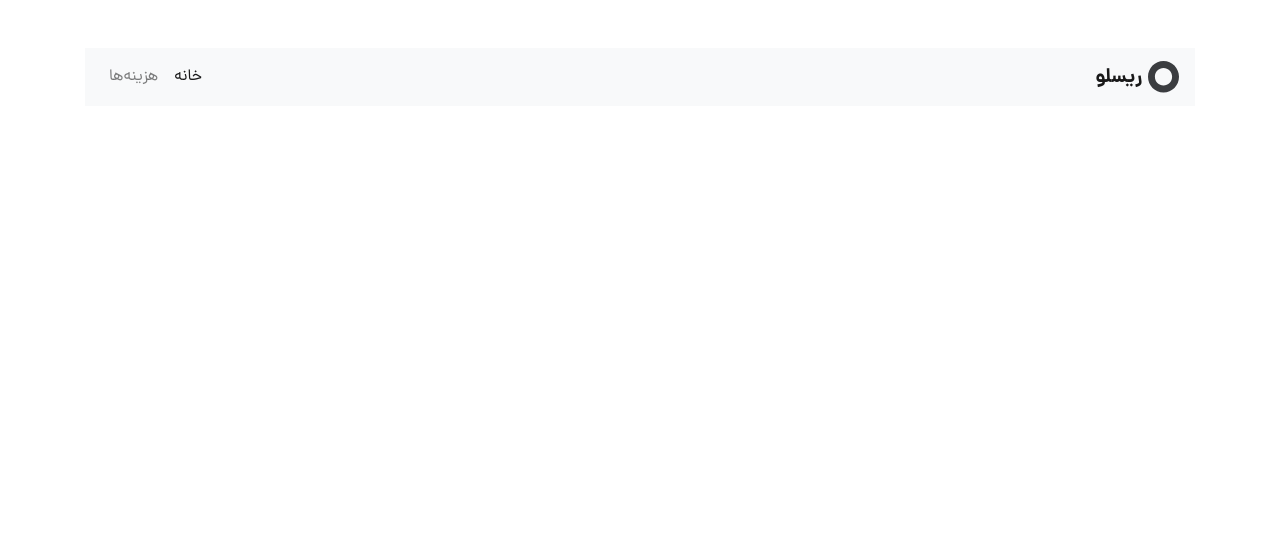
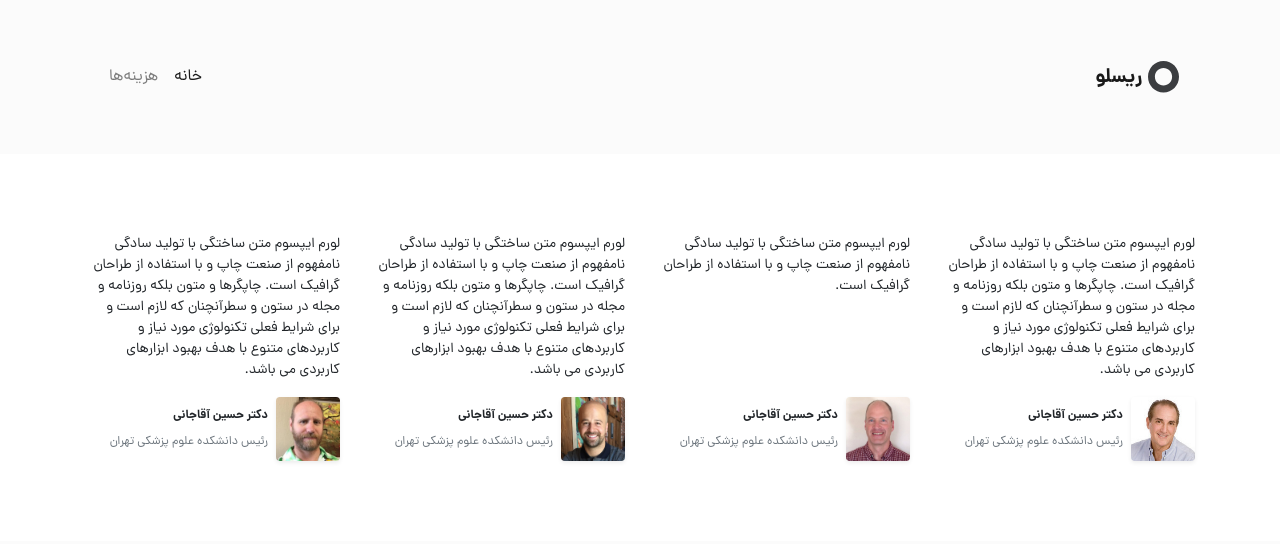
Before and after one commit to meyQuery/risloo-public, a website: page index.html in a window 1280 px wide. Drawn offline with Linux system fonts and the light colour scheme.

Commit message:
Create endorsement section

```diff
--- a/index.html
+++ b/index.html
@@ -12,9 +12,9 @@
 </head>
 
 <body class="rtl">
-    <section class="py-5">
+    <section class="section-header py-5">
         <div class="container">
-            <nav class="navbar navbar-expand-lg navbar-light bg-light">
+            <nav class="navbar navbar-expand-lg navbar-light">
                 <a class="navbar-brand" href="#">
                     <img src="dist/images/logo/logo.svg" alt="" height="32">
                     <span class="font-weight-bold">ریسلو</span>
@@ -37,6 +37,69 @@
         </div>
     </section>
 
+    <section class="section-endorsement section-padding bg-white">
+        <div class="container">
+            <div class="row">
+                <div class="col-lg-3">
+                    <div class="d-flex flex-column justify-content-between" style="height: 100%;">
+                        <p class="fs-14">لورم ایپسوم متن ساختگی با تولید سادگی نامفهوم از صنعت چاپ و با استفاده از طراحان گرافیک است. چاپگرها و متون بلکه روزنامه و مجله در ستون و سطرآنچنان که لازم است و برای شرایط فعلی تکنولوژی مورد نیاز و کاربردهای متنوع با هدف بهبود ابزارهای کاربردی می باشد.</p>
+                        <div class="d-flex align-items-center">
+                            <div>
+                                <img src="dist/images/profile/1.jpg" alt="" width="64" class="rounded shadow-sm">
+                            </div>
+                            <div class="pr-2">
+                                <div class="fs-12 font-weight-bold mb-2">دکتر حسین آقاجانی</div>
+                                <div class="fs-12 text-secondary">رئیس دانشکده علوم پزشکی تهران</div>
+                            </div>
+                        </div>
+                    </div>
+                </div>
+                <div class="col-lg-3">
+                    <div class="d-flex flex-column justify-content-between" style="height: 100%;">
+                        <p class="fs-14">لورم ایپسوم متن ساختگی با تولید سادگی نامفهوم از صنعت چاپ و با استفاده از طراحان گرافیک است.</p>
+                        <div class="d-flex align-items-center">
+                            <div>
+                                <img src="dist/images/profile/2.jpg" alt="" width="64" class="rounded shadow-sm">
+                            </div>
+                            <div class="pr-2">
+                                <div class="fs-12 font-weight-bold mb-2">دکتر حسین آقاجانی</div>
+                                <div class="fs-12 text-secondary">رئیس دانشکده علوم پزشکی تهران</div>
+                            </div>
+                        </div>
+                    </div>
+                </div>
+                <div class="col-lg-3">
+                    <div class="d-flex flex-column justify-content-between" style="height: 100%;">
+                        <p class="fs-14">لورم ایپسوم متن ساختگی با تولید سادگی نامفهوم از صنعت چاپ و با استفاده از طراحان گرافیک است. چاپگرها و متون بلکه روزنامه و مجله در ستون و سطرآنچنان که لازم است و برای شرایط فعلی تکنولوژی مورد نیاز و کاربردهای متنوع با هدف بهبود ابزارهای کاربردی می باشد.</p>
+                        <div class="d-flex align-items-center">
+                            <div>
+                                <img src="dist/images/profile/3.jpg" alt="" width="64" class="rounded shadow-sm">
+                            </div>
+                            <div class="pr-2">
+                                <div class="fs-12 font-weight-bold mb-2">دکتر حسین آقاجانی</div>
+                                <div class="fs-12 text-secondary">رئیس دانشکده علوم پزشکی تهران</div>
+                            </div>
+                        </div>
+                    </div>
+                </div>
+                <div class="col-lg-3">
+                    <div class="d-flex flex-column justify-content-between" style="height: 100%;">
+                        <p class="fs-14">لورم ایپسوم متن ساختگی با تولید سادگی نامفهوم از صنعت چاپ و با استفاده از طراحان گرافیک است. چاپگرها و متون بلکه روزنامه و مجله در ستون و سطرآنچنان که لازم است و برای شرایط فعلی تکنولوژی مورد نیاز و کاربردهای متنوع با هدف بهبود ابزارهای کاربردی می باشد.</p>
+                        <div class="d-flex align-items-center">
+                            <div>
+                                <img src="dist/images/profile/4.jpg" alt="" width="64" class="rounded shadow-sm">
+                            </div>
+                            <div class="pr-2">
+                                <div class="fs-12 font-weight-bold mb-2">دکتر حسین آقاجانی</div>
+                                <div class="fs-12 text-secondary">رئیس دانشکده علوم پزشکی تهران</div>
+                            </div>
+                        </div>
+                    </div>
+                </div>
+            </div>
+        </div>
+    </section>
+
     <script src="dist/vendors/jquery-3.4.1.min.js"></script>
     <script src="dist/vendors/popper.min.js"></script>
     <script src="dist/vendors/bootstrap-4.4.1/js/bootstrap.min.js"></script>
--- a/src/scss/_base.scss
+++ b/src/scss/_base.scss
@@ -4,7 +4,7 @@ html {
 
 body {
     min-height: 100%;
-    background-color: #ffffff;
+    background-color: #fbfbfb;
     -webkit-text-size-adjust: 100%;
     -webkit-font-smoothing: antialiased;
 }
--- /dev/null
+++ b/src/scss/_section.scss
@@ -0,0 +1,4 @@
+.section-padding {
+    padding-top: 5rem;
+    padding-bottom: 5rem;
+}
--- a/src/scss/app.scss
+++ b/src/scss/app.scss
@@ -2,3 +2,4 @@
 @import "typography";
 @import "base";
 @import "navbar";
+@import "section";
```
Also changed, not shown: dist/css/app.css, dist/images/profile/1.jpg (added), dist/images/profile/2.jpg (added), dist/images/profile/3.jpg (added), dist/images/profile/4.jpg (added).
